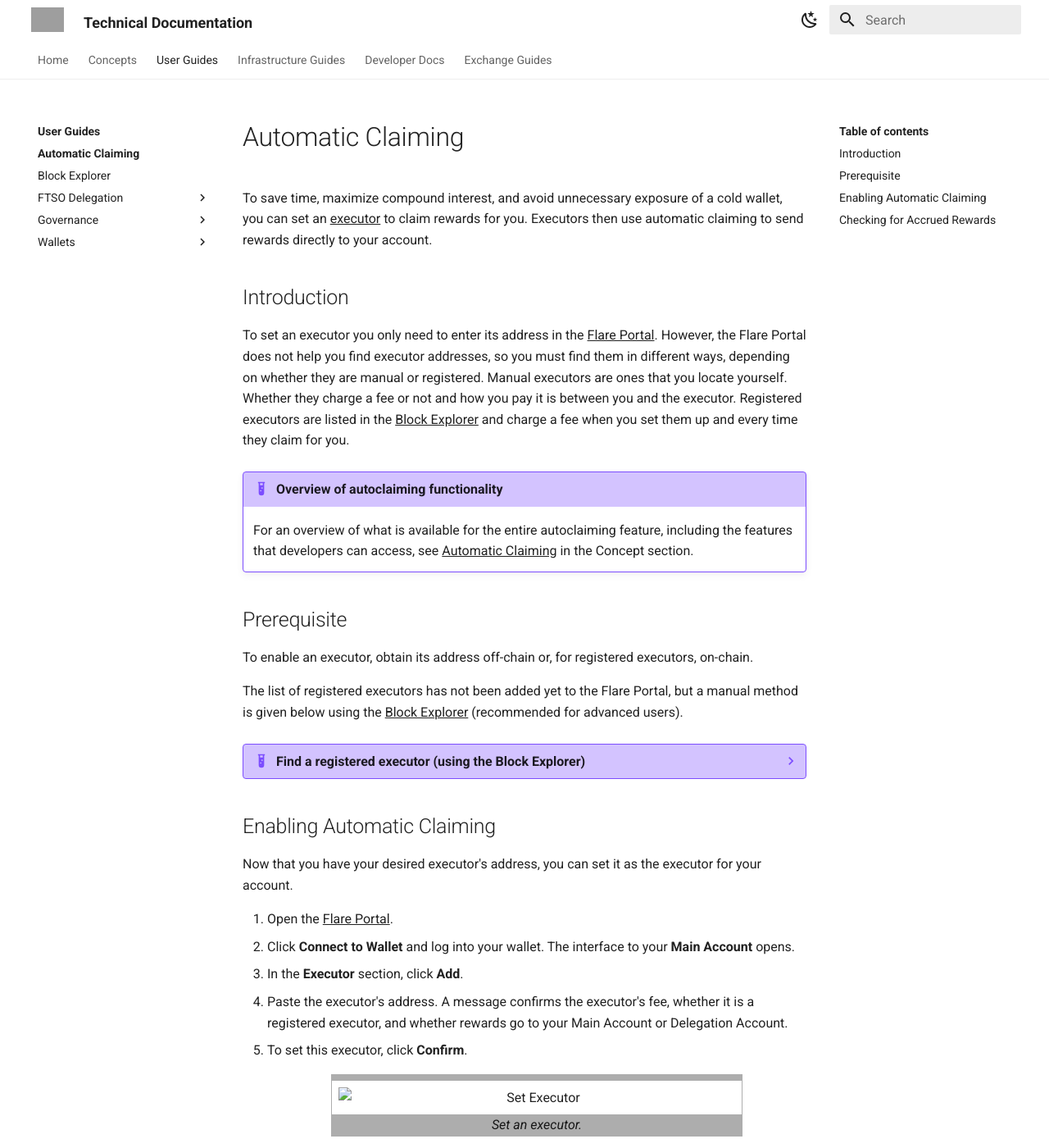
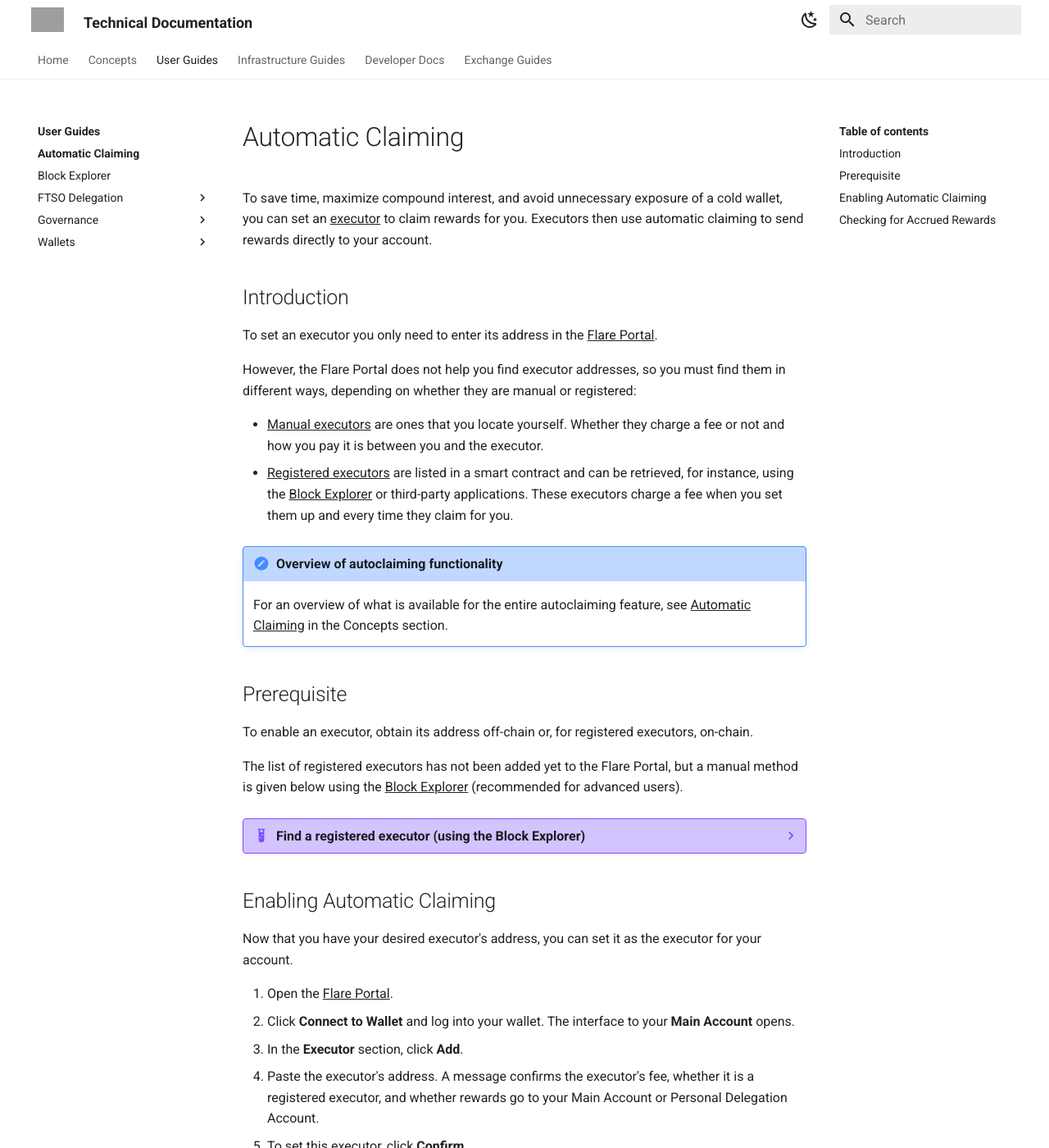
Before and after one commit to flare-foundation/docs, an MkDocs documentation site: the page built from docs/user/automatic-claiming.md, in a window 1280 px wide and 1400 px high. Shown: the whole window at 82% size. Built offline with MkDocs 1.6.1 and Material for MkDocs 9.7.7, drawn with Linux system fonts in a browser that asks for light colours; comment, search, counter and statistics services are not loaded; grey boxes are pictures that could not be loaded.

Commit message:
Reviewer feedback on Autoclaiming user guide

```diff
--- a/docs/user/automatic-claiming.md
+++ b/docs/user/automatic-claiming.md
@@ -6,14 +6,17 @@
 ## Introduction
 
 To set an executor you only need to enter its address in the [Flare Portal](https://portal.flare.network/).
-However, the Flare Portal does not help you find executor addresses, so you must find them in different ways, depending on whether they are manual or registered.
-Manual executors are ones that you locate yourself.
-Whether they charge a fee or not and how you pay it is between you and the executor.
-Registered executors are listed in the [Block Explorer](https://flare-explorer.flare.network/) and charge a fee when you set them up and every time they claim for you.
 
-!!! example "Overview of autoclaiming functionality"
+However, the Flare Portal does not help you find executor addresses, so you must find them in different ways, depending on whether they are manual or registered:
 
-    For an overview of what is available for the entire autoclaiming feature, including the features that developers can access, see [Automatic Claiming](../tech/automatic-claiming.md) in the Concept section.
+* [Manual executors](../tech/automatic-claiming.md#manual-claiming-process) are ones that you locate yourself.
+    Whether they charge a fee or not and how you pay it is between you and the executor.
+* [Registered executors](../tech/automatic-claiming.md#registered-claiming-process) are listed in a smart contract and can be retrieved, for instance, using the [Block Explorer](./block-explorer.md) or third-party applications.
+    These executors charge a fee when you set them up and every time they claim for you.
+
+!!! note "Overview of autoclaiming functionality"
+
+    For an overview of what is available for the entire autoclaiming feature, see [Automatic Claiming](../tech/automatic-claiming.md) in the Concepts section.
 
 ## Prerequisite
 
@@ -26,13 +29,13 @@
     To find an executor you will need to use the `ClaimSetupManager` contract.
     See the [Contract Addresses](../dev/reference/contracts.md) page to learn how to find the address of this contract.
 
-    1. In the [Block Explorer](https://flare-explorer.flare.network/), search for the _ClaimSetupManager_ and scroll down to select the **Read Contract** tab.
+    1. In the [Block Explorer](https://flare-explorer.flare.network/), paste the address of the `ClaimSetupManager` contract and scroll down to select the **Read Contract** tab.
     2. To get the available executors' addresses, scroll down to `getRegisteredExecutors` and enter a range of how many addresses to check, for example, `0` in the **_start** field and `10` in the **_end** field.
     3. Click **Query**. The Block Explorer returns the addresses and the total number available, so you can know if you've gotten them all.
     4. To get the executor's fee, copy one address at a time and enter it in the executor field for `getExecutorCurrentFeeValue`.
     5. Click **Query**.
     In the future, there will be more criteria to help with making this decision.
-    6. Choose an executor and copy the address.
+    6. Choose an executor and copy its address.
 
 ## Enabling Automatic Claiming
 
@@ -43,10 +46,10 @@
    The interface to your **Main Account** opens.
 3. In the **Executor** section, click **Add**.<!--Add an image when the UI is updated.-->
 4. Paste the executor's address.
-    A message confirms the executor's fee, whether it is a registered executor, and whether rewards go to your Main Account or Delegation Account.
+    A message confirms the executor's fee, whether it is a registered executor, and whether rewards go to your Main Account or Personal Delegation Account.
 5. To set this executor, click **Confirm**.
     <figure markdown>
-    ![Set Executor](executor-set.png){ loading=lazy .allow-zoom width=500px }
+    ![Set an executor](executor-portal-set.png){ loading=lazy .allow-zoom width=500px }
     <figcaption>Set an executor.</figcaption>
     </figure>
     <!--Add a new image when they change the name "automatic" to "registered."-->
```
Also changed, not shown: other parts of docs/user/automatic-claiming.md (+2 -2 lines), docs/assets/executor-portal-confirmed.png (renamed from docs/assets/executor-confirmed.png), docs/assets/executor-portal-set.png (renamed from docs/assets/executor-set.png).
